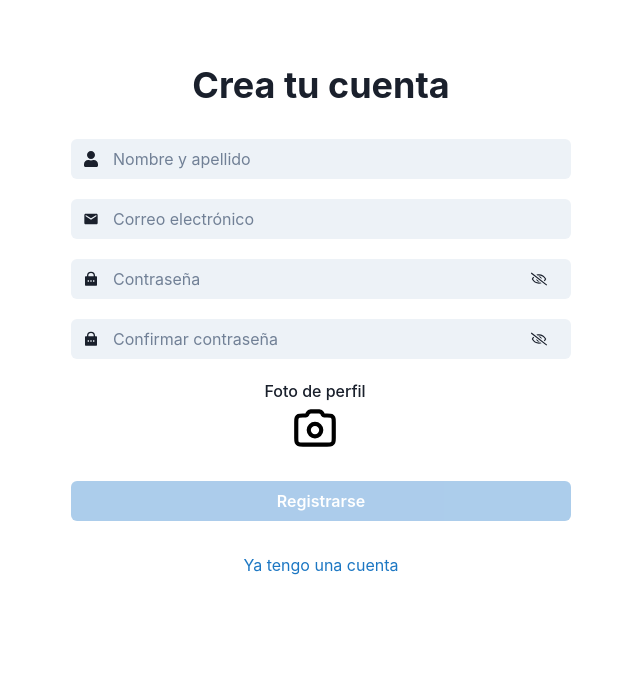
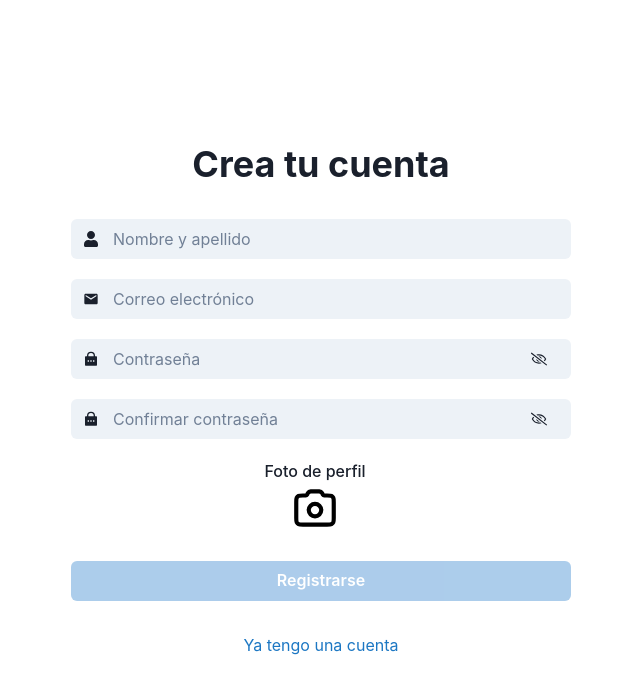
Before and after one commit to MAKAIABootcamp/reservaClick-project-frontend-6, a React (Vite) app: page /register in a window 1280 px wide. Shown: the top 694 px of the page, without its empty margins (319-959 px from the left). Built offline with nearby package versions, Linux system fonts and the light colour scheme; no server answers; a web font is replaced by a local one.

Commit message:
centrando register

```diff
--- a/src/pages/register/Register.jsx
+++ b/src/pages/register/Register.jsx
@@ -16,6 +16,7 @@ import {
   FormControl,
   FormErrorMessage,
   FormLabel,
+  Flex,
 } from '@chakra-ui/react';
 import { FaUser, FaRegEye, FaRegEyeSlash } from 'react-icons/fa';
 import { MdEmail } from 'react-icons/md';
@@ -71,9 +72,13 @@ const Register = () => {
   });
 
   return (
-    <main className='main_container'>
+    <main className='main_register_container'>
+      <Flex direction='column' align='center' justify='center' height='100vh'>
         <Heading>Crea tu cuenta</Heading>
-      <form className='main_container__form' onSubmit={formik.handleSubmit}>
+        <form
+          className='main_register_container__form'
+          onSubmit={formik.handleSubmit}
+        >
           <Stack spacing={5}>
             <FormControl isInvalid={formik.errors.name}>
               <InputGroup>
@@ -148,7 +153,9 @@ const Register = () => {
                   </span>
                 </InputRightElement>
               </InputGroup>
-            <FormErrorMessage>{formik.errors.confirmPassword}</FormErrorMessage>
+              <FormErrorMessage>
+                {formik.errors.confirmPassword}
+              </FormErrorMessage>
             </FormControl>
             <FormControl>
               <FormLabel htmlFor='file' className='fileText'>
@@ -179,6 +186,7 @@ const Register = () => {
         <p>
           <Link to='/login'>Ya tengo una cuenta</Link>
         </p>
+      </Flex>
     </main>
   );
 };
--- a/src/pages/register/register.scss
+++ b/src/pages/register/register.scss
@@ -1,6 +1,6 @@
 @import '../../variables';
 
-.main_container {
+.main_register_container {
   display: flex;
   flex-direction: column;
   justify-content: center;
```
Lines whose indentation alone changed are shown as unchanged.
